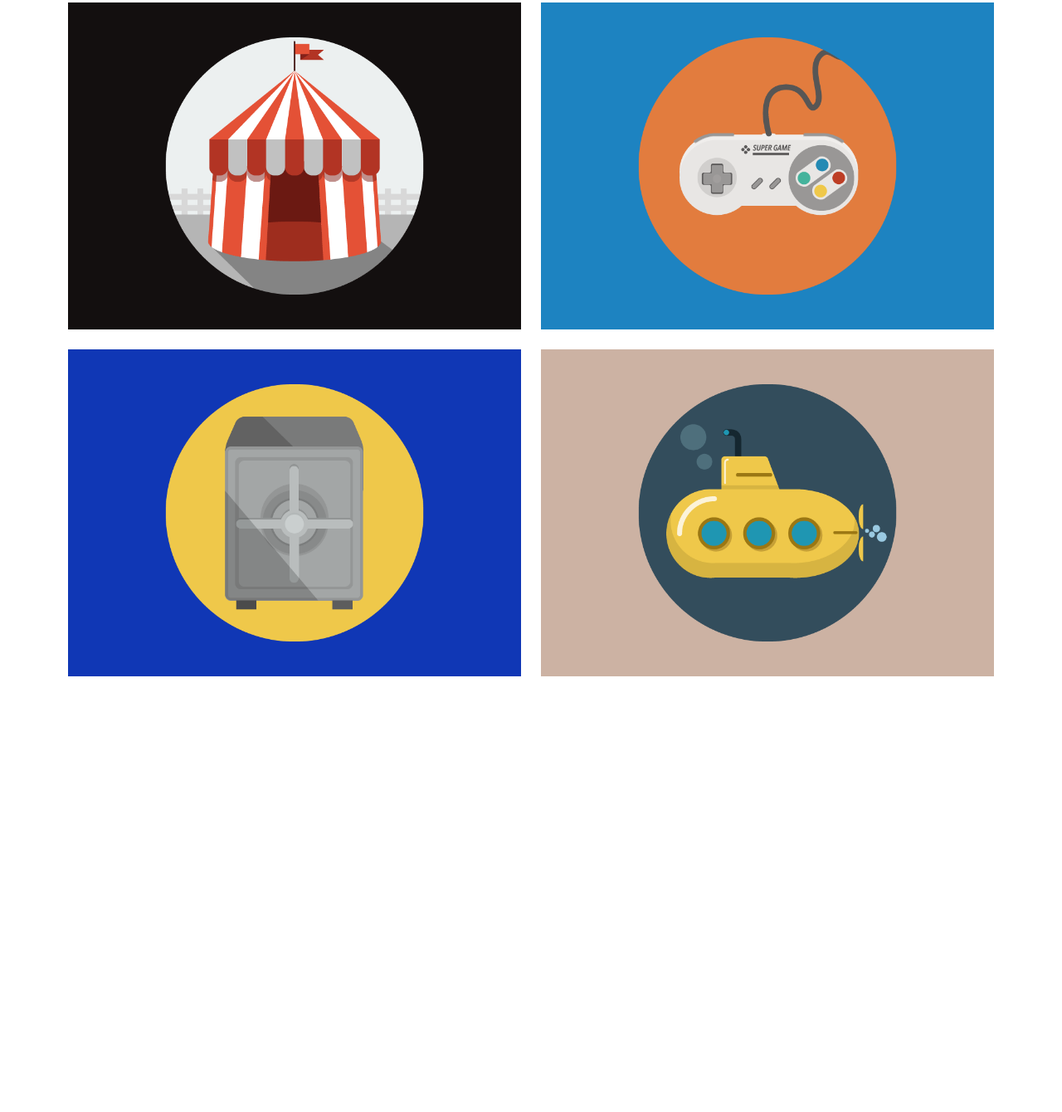
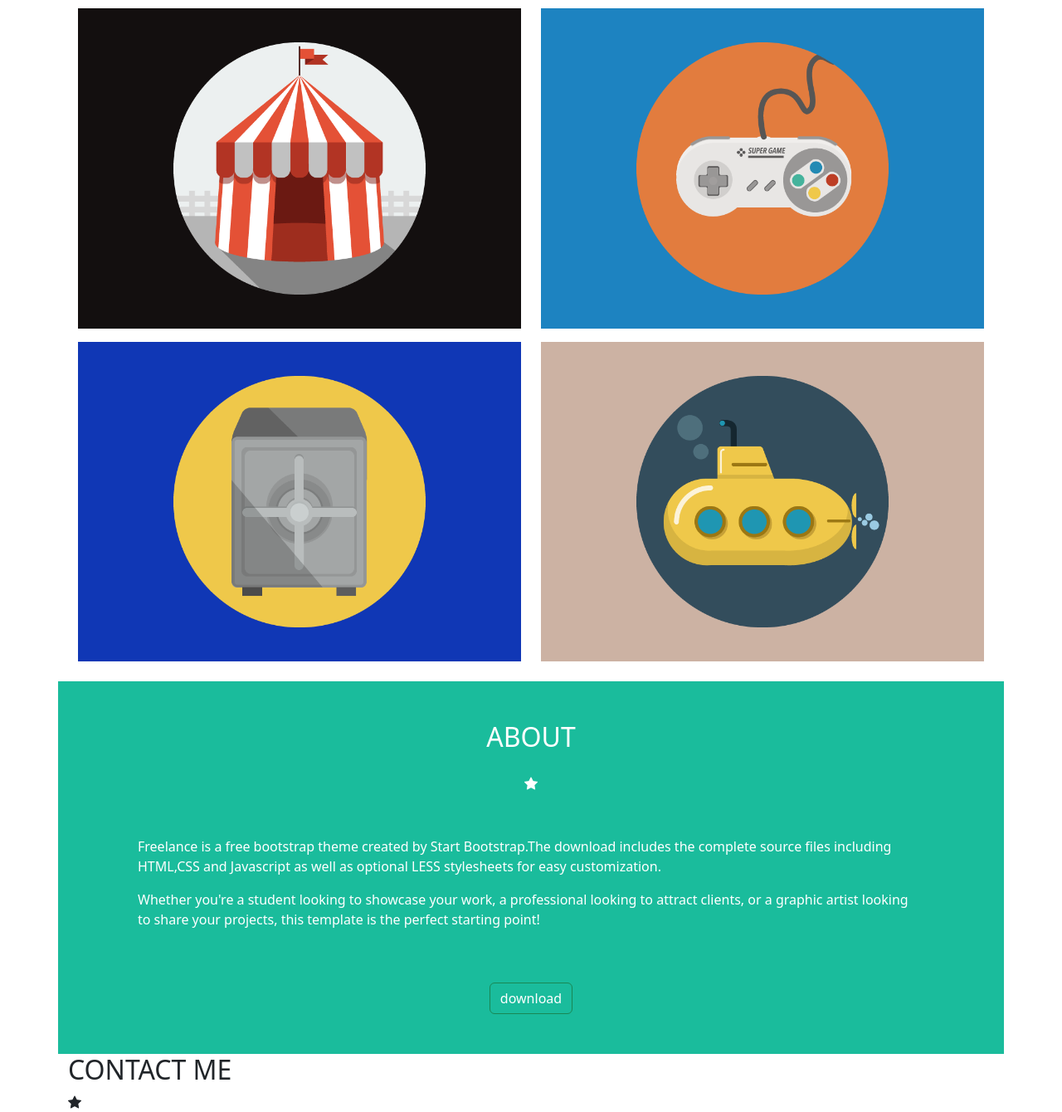
Before and after one commit to grada92/html-css-bootstrap-freelancer, a plain HTML site: page index.html in a window 1280 px wide. Shown: the part 2019-3359 px from the top of the page at 83% size. Before the commit the page ends 2834 px from the top, so only its background shows below. Drawn offline with nearby package versions, Linux system fonts and the light colour scheme.

Commit message:
imposto section contact me

```diff
--- a/index.html
+++ b/index.html
@@ -81,7 +81,7 @@
 
 
 
-        <section class="py-4container-lg text-center" >
+        <section class="py-4 container-lg text-center" >
 
 
             <div class="row">
@@ -110,7 +110,7 @@
 
             <div class="container">
 
-                <div class="row gy-4">
+                <div class="row gy-3">
                     <div class="col-12 col-lg-6">
                         <img src="img/cabin.png" class="img-fluid" alt="cabin">
 
@@ -165,6 +165,99 @@
 
         </section>
 
+        <section class="container-lg dg-bg-green" >
+            <div class="row py-5">
+
+                <div class="col-12 pb-3 text-center">
+
+                    <h2>ABOUT</h2>
+
+
+                </div>
+
+                <div class="col-12 pb-1 text-center">
+
+                    <i class="bi bi-star-fill"></i>
+
+
+                </div>
+            </div>
+
+
+            <div class="row px-5">
+                 <div class="col-12 px-5 text-left">
+
+                    <p>Freelance is a free bootstrap theme created by Start Bootstrap.The download includes the complete source files including HTML,CSS and Javascript as well as optional LESS stylesheets for easy customization.</p>
+
+
+
+                </div>
+
+
+
+
+
+
+                <div class="col-12 px-5 text-left">
+
+
+
+                    <p>Whether you're a student looking to showcase your work, a professional looking to attract clients, or a graphic artist looking to share your projects, this template is the perfect starting point!</p>
+                </div>
+
+
+
+            </div>
+
+            <div class="row px-5 py-5">
+                <div class="col-12 px-5 text-center">
+
+
+                    <input type="button" class="btn btn-outline-success" value="download">
+                </div>
+
+
+
+            </div>
+
+
+
+        </section>
+
+        <section class="container-lg" >
+
+            <div class="row">
+
+                <div class="col-12">
+                    <h2>CONTACT ME</h2>
+
+
+                </div>
+
+                <div class="col-12">
+
+                    <i class="bi bi-star-fill"></i>
+
+
+
+                </div>
+
+
+
+
+
+
+
+            </div>
+
+
+
+
+
+
+
+        </section>
+
 
 
 
--- a/style.css
+++ b/style.css
@@ -9,3 +9,7 @@
     background-color: #1abc9c;
     color: #fff
 }
+
+.btn {
+    color: white;
+}
```
